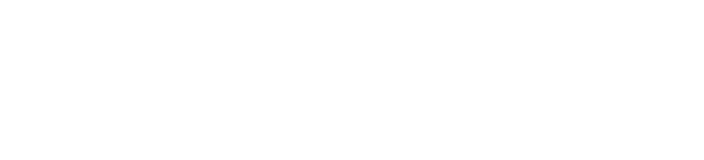
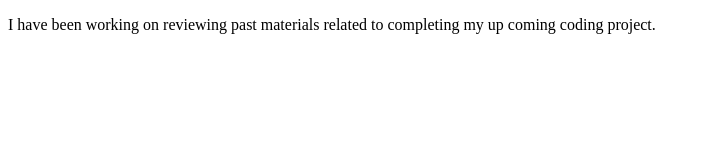
Before and after one commit to jtabb1/2021-08-08-Daily-Coding-Journal, a plain HTML site: page index.html in a window 1280 px wide. Shown: the whole page, without its empty margins (0-704 px from the left). Drawn offline with Linux system fonts and the light colour scheme.

Commit message:
Talk about what I've been doing today.

```diff
--- a/index.html
+++ b/index.html
@@ -7,6 +7,8 @@
     <link href="style.css" rel="stylesheet" type="text/css" />
   </head>
   <body>
+
+    <p>I have been working on reviewing past materials related to completing my up coming coding project.</p>
     <script src="script.js"></script>
   </body>
 </html>
```
